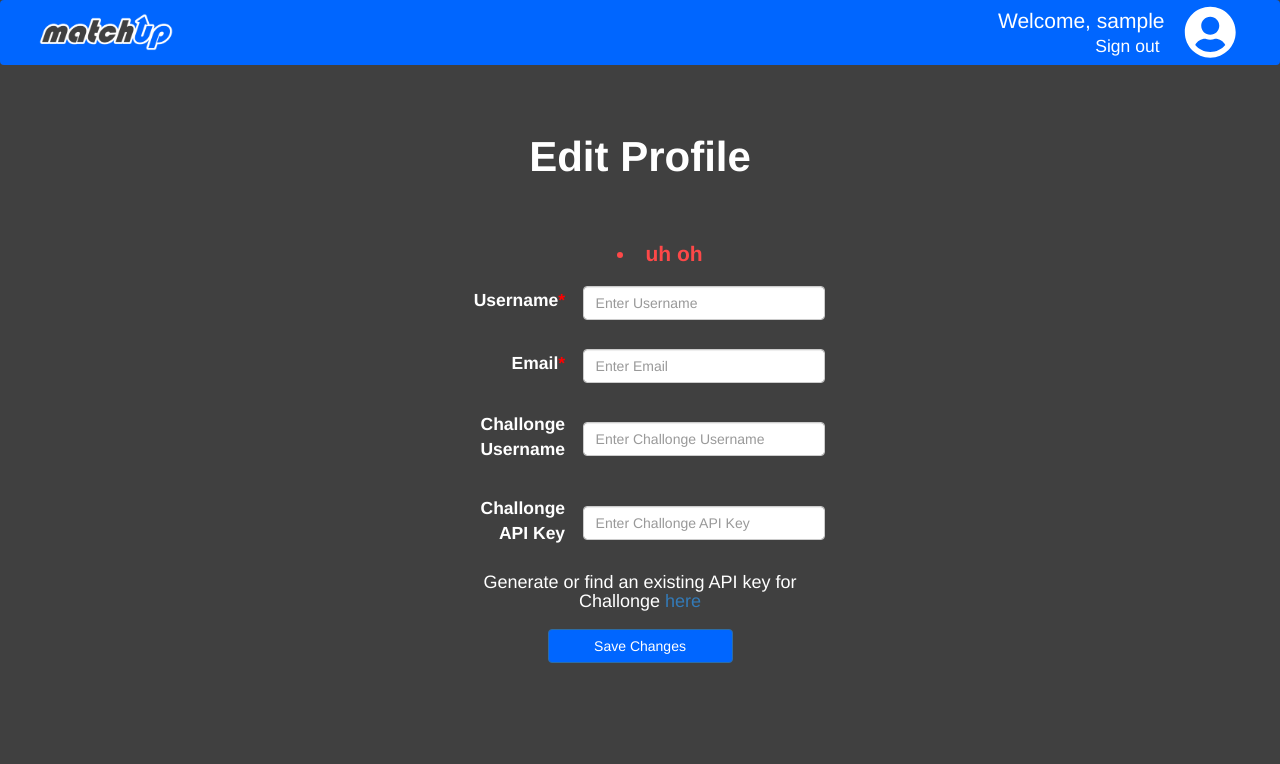
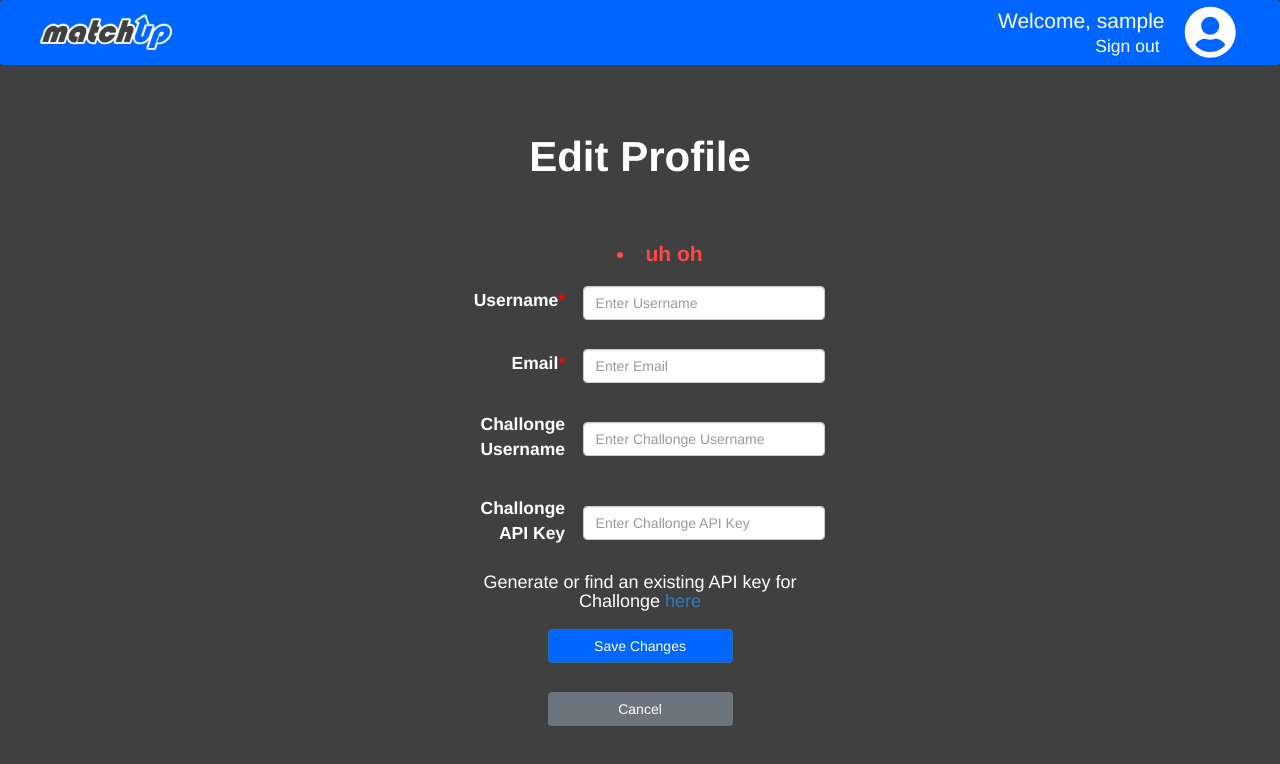
Before and after one commit to C-Dahr/matchup, a Vue app in the folder client/: page /editprofile in a window 1280 px wide. Shown: the top 764 px of the page. Built offline with nearby package versions, Linux system fonts and the light colour scheme; no server answers; sample sign-in values are in the browser's storage.

Commit message:
Made successful form submit show success message. Added cancel button to return to the home page.

```diff
--- a/client/src/views/EditProfile.vue
+++ b/client/src/views/EditProfile.vue
@@ -2,6 +2,9 @@
   <div class="signup">
     <div class="form-title">
       <p>Edit Profile</p>
+    </div>
+    <div>
+      <p id="success-message">Updated Successfully</p>
     </div>
     <div class="form-error-list" v-if="errors.length">
       <ul class="form-error">
@@ -42,6 +45,10 @@
             <div class="form-group d-flex justify-content-center">
                 <input class="btn btn-primary account-form-submit" type="submit"
                  value="Save Changes"/>
+            </div>
+            <div class="form-group d-flex justify-content-center">
+                <input class="btn btn-secondary cancel-btn" type="button"
+                 value="Cancel" @click="cancel"/>
             </div>
         </form>
       </div>
@@ -92,11 +99,13 @@ export default {
     },
     updateUser(payload) {
       const path = 'http://localhost:5000/user';
+      const successMessageEl = document.getElementById('success-message');
       axios.put(path, payload, { headers: { 'x-access-token': this.token } })
         .then(() => {
-          this.$router.push('/home');
+          successMessageEl.style.display = 'block';
         })
         .catch((error) => {
+          successMessageEl.style.display = 'none';
           if (error.response.status === 409) {
             const field = error.response.data.message.includes('username') ? 'Username' : 'Email';
             const message = `${field} already exists`;
@@ -104,7 +113,26 @@ export default {
           }
         });
     },
+    cancel(evt) {
+      evt.preventDefault();
+      this.$router.push('/home');
+    },
   },
 };
 
 </script>
+
+<style scoped>
+
+#success-message {
+  font-size: 1.5em;
+  color: rgb(9, 205, 0);
+  font-weight: bold;
+  display: none;
+}
+
+.cancel-btn {
+  width: 50%;
+}
+
+</style>
```
